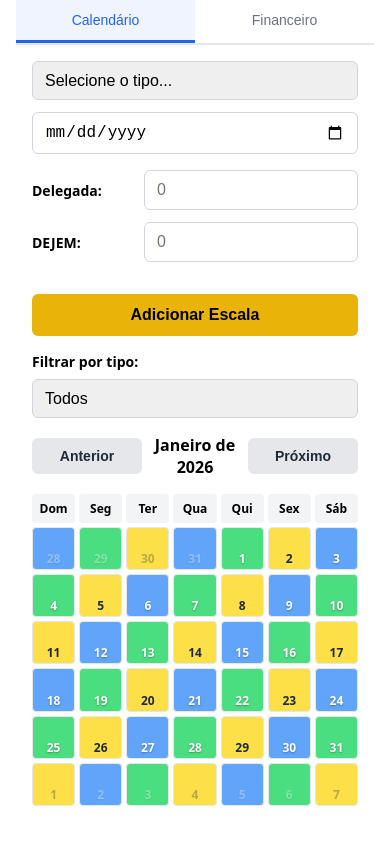
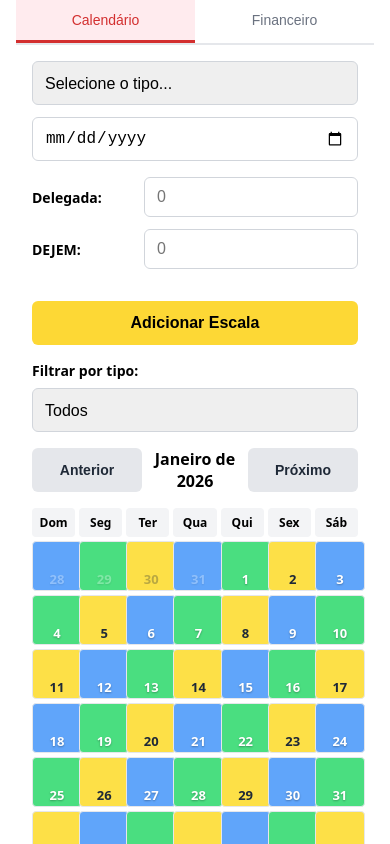
Before and after one commit to Brefire79/escalaconfere, a React (Vite) app: page / in a window 390 px wide. Built offline with nearby package versions, Linux system fonts and the light colour scheme.

Commit message:
Atualiza nome para 'Escala Bomba' e aplica cores do Corpo de Bombeiros de SP com otimizações mobile

```diff
--- a/index.html
+++ b/index.html
@@ -4,7 +4,8 @@
     <meta charset="UTF-8" />
     <link rel="icon" href="/favicon.ico" />
     <meta name="viewport" content="width=device-width, initial-scale=1.0" />
-    <title>Escalas Bombeiro</title>
+    <meta name="theme-color" content="#D32F2F" />
+    <title>Escala Bomba</title>
   </head>
   <body>
     <div id="root"></div>
--- a/src/App.css
+++ b/src/App.css
@@ -72,9 +72,9 @@ body {
 }
 
 .tab.active {
-  color: #2563eb;
-  border-bottom-color: #2563eb;
-  background-color: #f0f4ff;
+  color: #D32F2F;
+  border-bottom-color: #D32F2F;
+  background-color: #ffebee;
 }
 
 .tab:active {
@@ -115,12 +115,14 @@ body {
   width: 100%;
   -webkit-appearance: none;
   appearance: none;
+  min-height: 44px;
+  touch-action: manipulation;
 }
 
 .input:focus {
   outline: none;
-  border-color: #2563eb;
-  box-shadow: 0 0 0 3px rgba(37, 99, 235, 0.1);
+  border-color: #D32F2F;
+  box-shadow: 0 0 0 3px rgba(211, 47, 47, 0.1);
 }
 
 .valores-container {
@@ -180,7 +182,8 @@ body {
   width: 100%;
   -webkit-appearance: none;
   appearance: none;
-  active: all 0.1s;
+  min-height: 44px;
+  touch-action: manipulation;
 }
 
 .button:active {
@@ -194,7 +197,7 @@ body {
 }
 
 .button-add {
-  background-color: #eab308;
+  background-color: #FDD835;
   color: black;
   margin-top: 16px;
   font-size: 16px;
@@ -284,6 +287,8 @@ body {
   transition: transform 0.1s;
   -webkit-user-select: none;
   user-select: none;
+  min-height: 50px;
+  touch-action: manipulation;
 }
 
 .escala-indicador {
@@ -313,7 +318,7 @@ body {
 }
 
 .dia-numero {
-  font-size: 12px;
+  font-size: 13px;
   color: white;
   margin-bottom: 2px;
   text-shadow: 0 1px 2px rgba(0, 0, 0, 0.3);
@@ -557,12 +562,12 @@ body {
   align-items: center;
   margin-bottom: 12px;
   padding-bottom: 8px;
-  border-bottom: 2px solid #2563eb;
+  border-bottom: 2px solid #D32F2F;
 }
 
 .mes-header h4 {
   margin: 0;
-  color: #1e40af;
+  color: #C62828;
   font-size: 16px;
   font-weight: 600;
 }
@@ -723,7 +728,7 @@ body {
 }
 
 .button-add-modal {
-  background-color: #eab308;
+  background-color: #FDD835;
   color: black;
   padding: 10px 20px;
   white-space: nowrap;
@@ -846,6 +851,9 @@ body {
   border-radius: 6px;
   transition: all 0.2s;
   line-height: 1;
+  min-width: 44px;
+  min-height: 44px;
+  touch-action: manipulation;
 }
 
 .button-remover:hover {
@@ -865,6 +873,9 @@ body {
   border-radius: 6px;
   transition: all 0.2s;
   line-height: 1;
+  min-width: 44px;
+  min-height: 44px;
+  touch-action: manipulation;
 }
 
 .button-editar:hover {
@@ -880,16 +891,22 @@ body {
   display: flex;
   flex-wrap: wrap;
   gap: 2px;
-  margin-top: 4px;
+  margin-top: 2px;
   justify-content: center;
+  position: absolute;
+  top: 2px;
+  left: 50%;
+  transform: translateX(-50%);
+  width: 90%;
 }
 
 .evento-chip {
-  padding: 2px 6px;
-  border-radius: 4px;
-  font-size: 10px;
-  font-weight: 600;
+  padding: 2px 4px;
+  border-radius: 3px;
+  font-size: 9px;
+  font-weight: 700;
   white-space: nowrap;
+  line-height: 1.2;
 }
 
 .evento-delegada {
@@ -929,6 +946,7 @@ body {
     max-height: 90vh;
     margin: 0;
     border-radius: 12px 12px 0 0;
+    max-width: 100%;
   }
 
   .modal-overlay {
@@ -937,7 +955,8 @@ body {
   }
 
   .modal-header h3 {
-    font-size: 16px;
+    font-size: 14px;
+    line-height: 1.3;
   }
 
   .form-inline {
@@ -945,7 +964,19 @@ body {
   }
 
   .form-inline .input,
-  .button-add-modal {
+  .button-add-modal,
+  .button-save-modal,
+  .button-cancel-modal {
     width: 100%;
   }
+
+  .escala-badge {
+    font-size: 11px;
+    padding: 3px 10px;
+  }
+
+  .escala-valor,
+  .escala-descricao {
+    font-size: 13px;
+  }
 }
```
Also changed, not shown: public/manifest.json.
